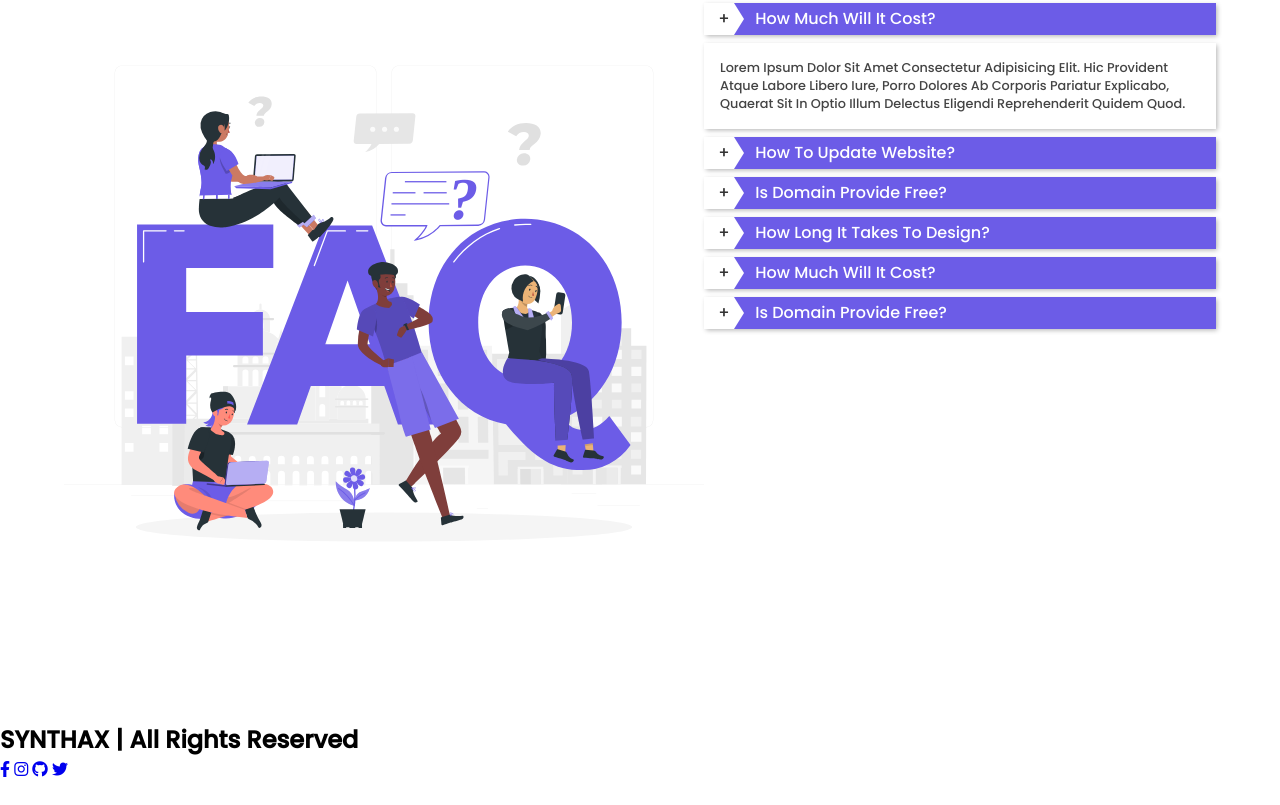
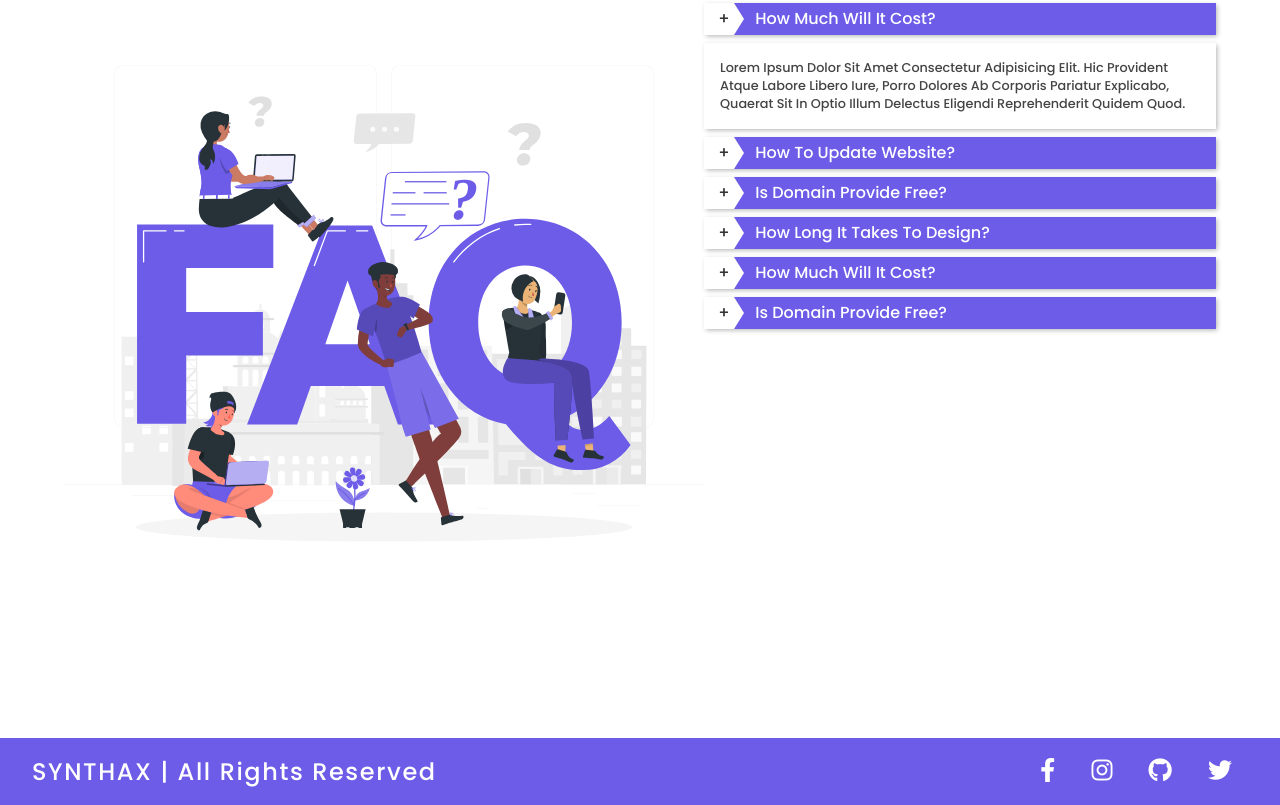
Before and after one commit to arbens20/betaSYN, a plain HTML site: page index.html in a window 1280 px wide. Shown: the part 6630-7435 px from the top of the page. Before the commit the page ends 7412 px from the top, so only its background shows below. Drawn offline with nearby package versions, Linux system fonts and the light colour scheme.

Commit message:
Update style.css

```diff
--- a/style.css
+++ b/style.css
@@ -639,6 +639,48 @@ body{
 .faq .row .accordion-container .accordion:nth-child(1) .accordion-body {
     display: block;
 }
+
+
+
+.footer{
+    width: 100%;
+    display: flex;
+    align-items: center;
+    justify-content: space-between;
+    padding: 1rem 2rem;
+    margin-top: 1rem;
+    /* background: linear-gradient(black,var(--color)); */
+    background:var(--color) ;
+}
+
+.footer h1{
+    color: #fff;
+    letter-spacing: .1rem;
+    font-weight: 300;
+
+}
+
+.footer .icons a {
+    color: #fff;
+    font-size: 1.5rem;
+    padding: 0 1rem;
+}
+
+
+
+
+
+
+
+
+
+
+
+
+
+
+
+
 /* media queries */
 
 @media (max-width:968px){
```
